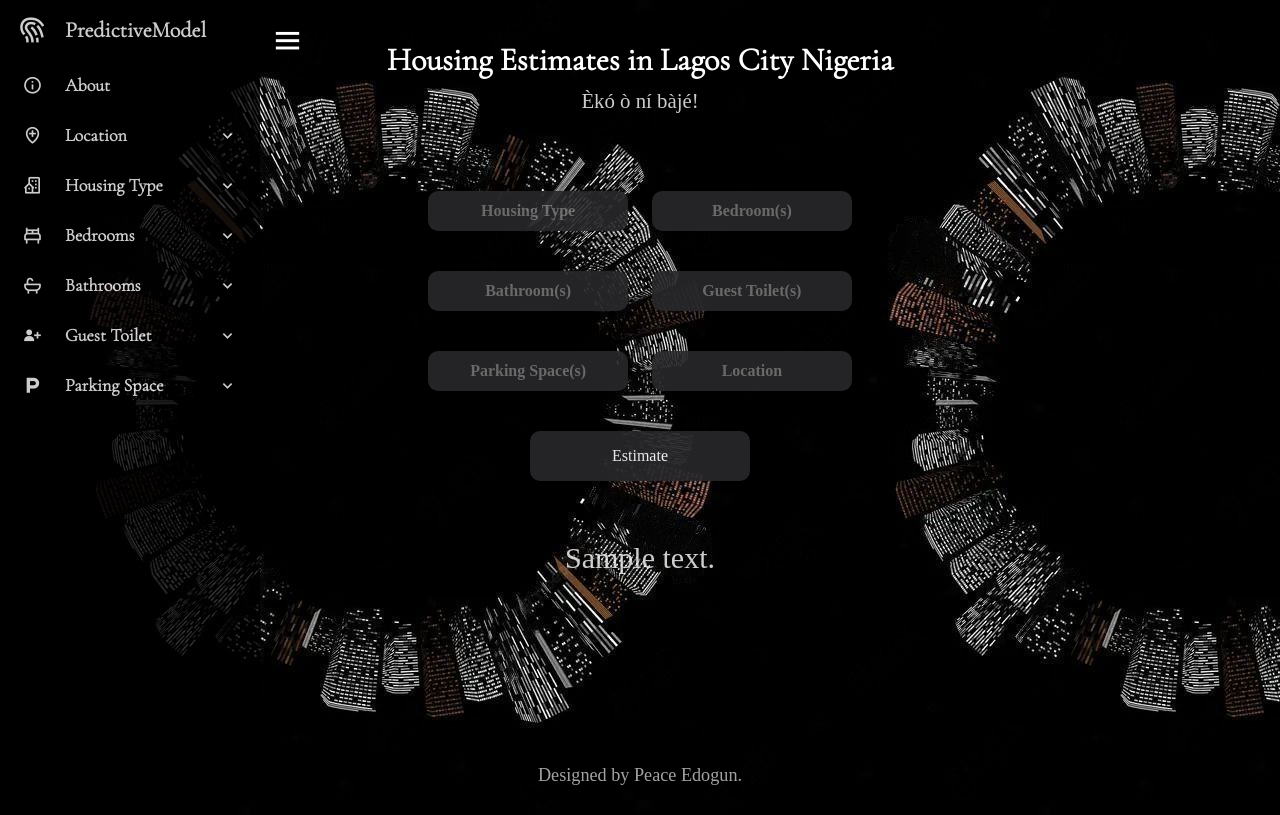
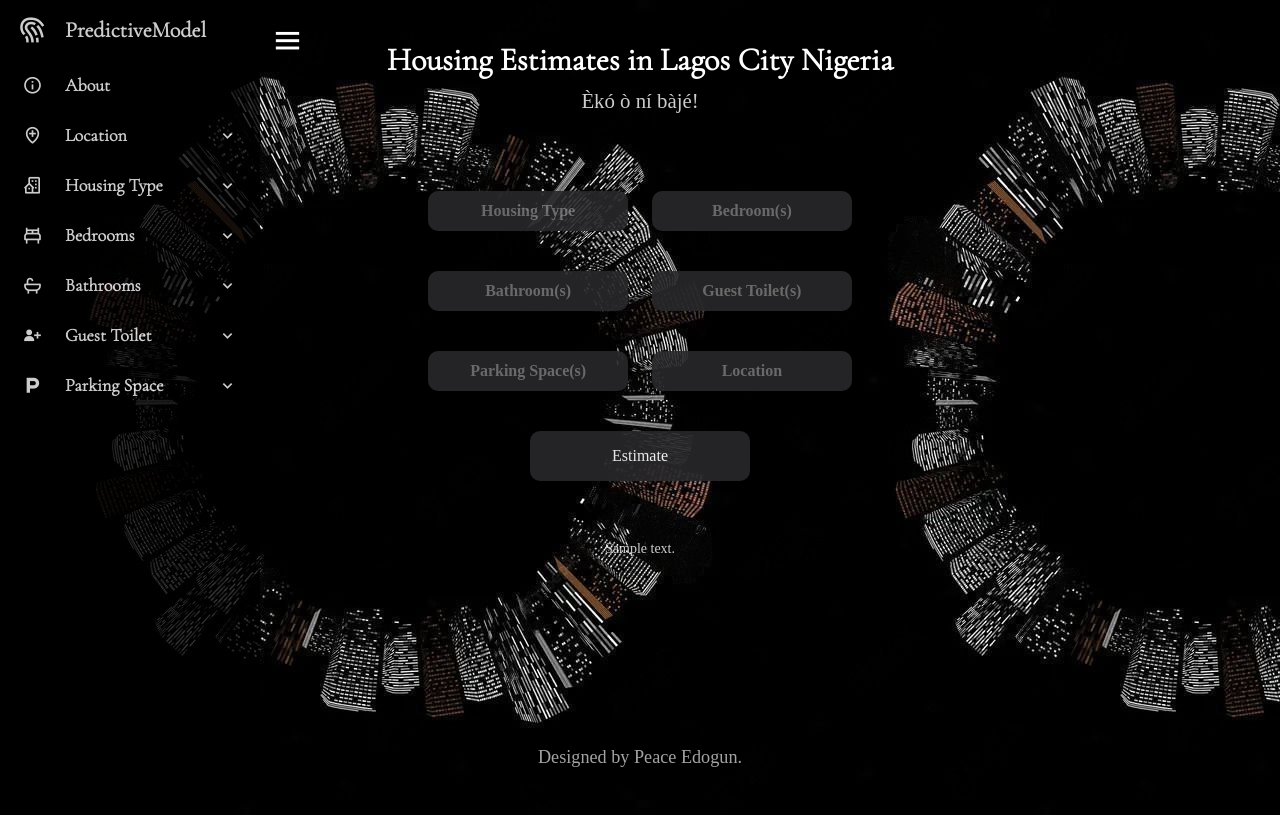
Before and after one commit to dionamuH/Eko, a Flask app: template templates/main.html in a window 1280 px wide. Shown: the top 815 px of the page. Run offline with Flask 2, Linux system fonts and the light colour scheme; the template is opened without the code that fills it: most values are stand-ins (such as "Sample title", 1, 10 or a date in 2020); parts of the project's set-up code (start-up, migrations or seed data) failed here and were passed over; some web fonts are replaced.

Commit message:
Update main.html

```diff
--- a/templates/main.html
+++ b/templates/main.html
@@ -227,7 +227,7 @@
             <br>
             <br>
          <div class="result" align="center">
-            <p style="font-size:30px">{{ prediction_text }}</p>
+            <p style="font-size:14px">{{ prediction_text }}</p>
          </div>
 <!--                {{ prediction_text }}-->
      </div>
```
